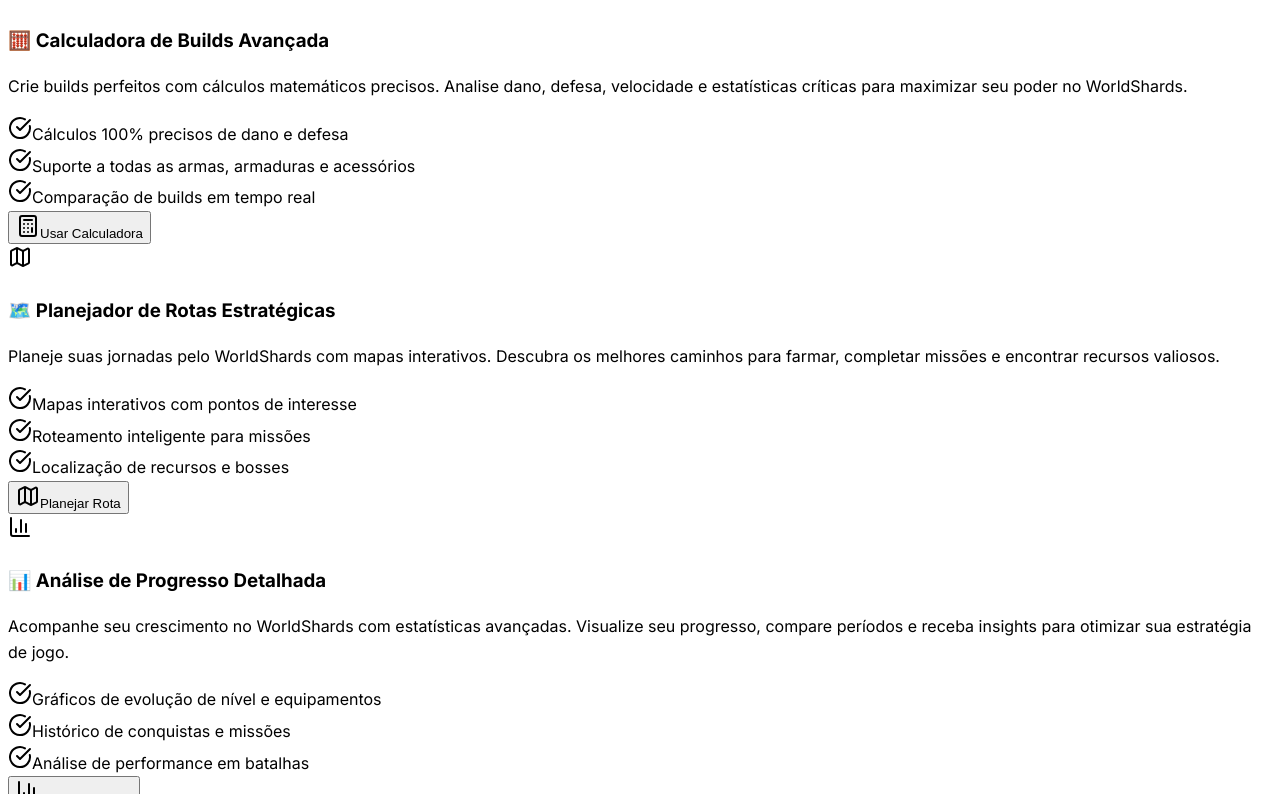
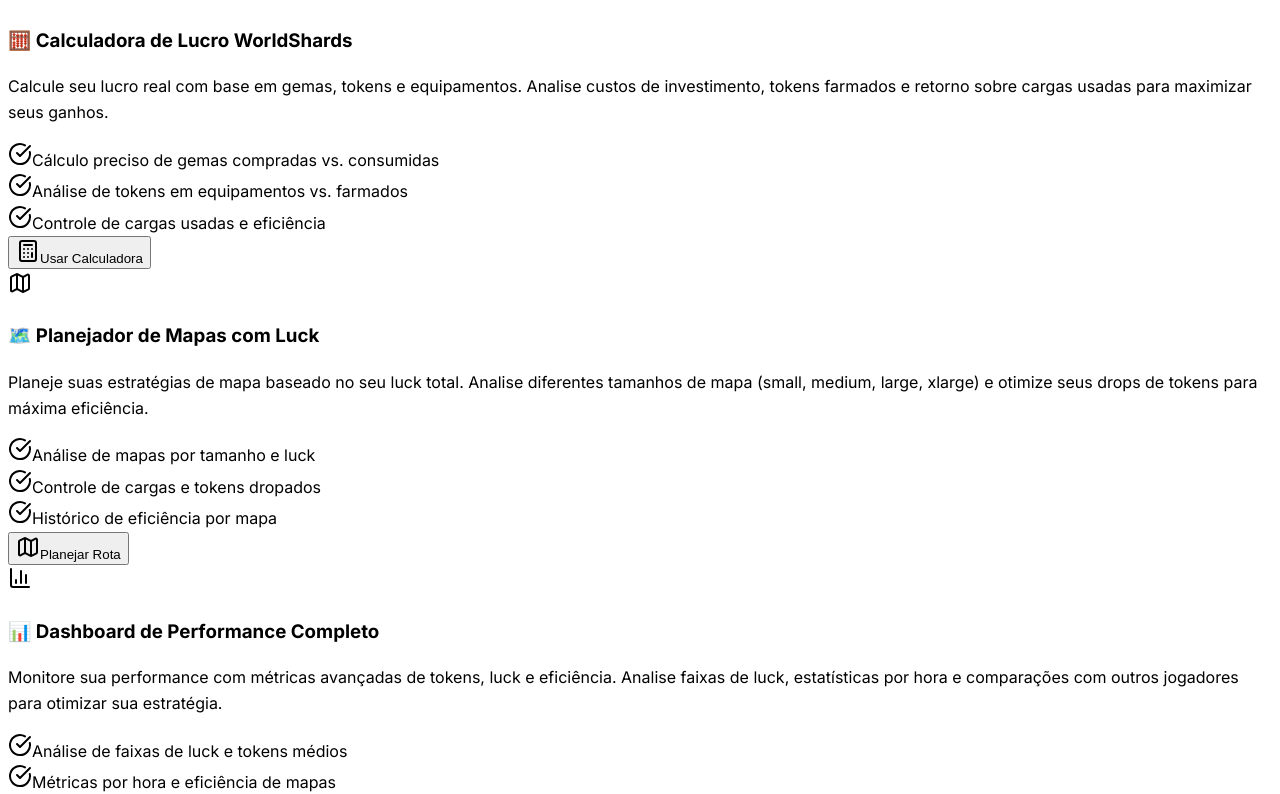
Before and after one commit to PlayerDex1/ProfitShards, a React (Vite) app in the folder client/: page / in a window 1280 px wide. Shown: the part 2486-3280 px from the top of the page. Built offline with nearby package versions, Linux system fonts and the light colour scheme; no server answers.

Commit message:
🎯 FEATURES REAIS: Atualizadas com funcionalidades específicas do WorldShards - Gemas, Tokens, Luck e Mapas

```diff
--- a/client/src/pages/home.tsx
+++ b/client/src/pages/home.tsx
@@ -287,10 +287,10 @@ export default function Home() {
 						<div className="p-4 bg-gradient-to-br from-primary/20 to-green-500/20 rounded-2xl">
 							<Star className="h-12 w-12 text-primary" />
 						</div>
-						⭐ Ferramentas Essenciais
+						⭐ Ferramentas WorldShards
 					</h2>
 					<p className="text-muted-foreground text-xl max-w-4xl mx-auto">
-						Descubra as funcionalidades que transformarão sua experiência no WorldShards e te darão vantagem competitiva
+						Descubra as funcionalidades específicas do WorldShards que te darão controle total sobre gemas, tokens, luck e mapas
 					</p>
 				</div>
 
@@ -301,26 +301,26 @@ export default function Home() {
 							<Calculator className="h-8 w-8 text-blue-600" />
 						</div>
 						<h3 className="text-xl font-bold text-blue-900 dark:text-blue-100 mb-4">
-							🧮 Calculadora de Builds Avançada
+							🧮 Calculadora de Lucro WorldShards
 						</h3>
 						<p className="text-blue-700 dark:text-blue-300 mb-6 leading-relaxed">
-							Crie builds perfeitos com cálculos matemáticos precisos. Analise dano, defesa, velocidade e
-							estatísticas críticas para maximizar seu poder no WorldShards.
+							Calcule seu lucro real com base em gemas, tokens e equipamentos. Analise custos de investimento,
+							tokens farmados e retorno sobre cargas usadas para maximizar seus ganhos.
 						</p>
 
 						{/* Benefícios específicos */}
 						<div className="space-y-2 mb-6">
 							<div className="flex items-center gap-2 text-sm text-blue-600 dark:text-blue-400">
 								<CheckCircle className="h-4 w-4" />
-								<span>Cálculos 100% precisos de dano e defesa</span>
+								<span>Cálculo preciso de gemas compradas vs. consumidas</span>
 							</div>
 							<div className="flex items-center gap-2 text-sm text-blue-600 dark:text-blue-400">
 								<CheckCircle className="h-4 w-4" />
-								<span>Suporte a todas as armas, armaduras e acessórios</span>
+								<span>Análise de tokens em equipamentos vs. farmados</span>
 							</div>
 							<div className="flex items-center gap-2 text-sm text-blue-600 dark:text-blue-400">
 								<CheckCircle className="h-4 w-4" />
-								<span>Comparação de builds em tempo real</span>
+								<span>Controle de cargas usadas e eficiência</span>
 							</div>
 						</div>
 
@@ -339,26 +339,26 @@ export default function Home() {
 							<Map className="h-8 w-8 text-green-600" />
 						</div>
 						<h3 className="text-xl font-bold text-green-900 dark:text-green-100 mb-4">
-							🗺️ Planejador de Rotas Estratégicas
+							🗺️ Planejador de Mapas com Luck
 						</h3>
 						<p className="text-green-700 dark:text-green-300 mb-6 leading-relaxed">
-							Planeje suas jornadas pelo WorldShards com mapas interativos. Descubra os melhores caminhos
-							para farmar, completar missões e encontrar recursos valiosos.
+							Planeje suas estratégias de mapa baseado no seu luck total. Analise diferentes tamanhos de mapa
+							(small, medium, large, xlarge) e otimize seus drops de tokens para máxima eficiência.
 						</p>
 
 						{/* Benefícios específicos */}
 						<div className="space-y-2 mb-6">
 							<div className="flex items-center gap-2 text-sm text-green-600 dark:text-green-400">
 								<CheckCircle className="h-4 w-4" />
-								<span>Mapas interativos com pontos de interesse</span>
+								<span>Análise de mapas por tamanho e luck</span>
 							</div>
 							<div className="flex items-center gap-2 text-sm text-green-600 dark:text-green-400">
 								<CheckCircle className="h-4 w-4" />
-								<span>Roteamento inteligente para missões</span>
+								<span>Controle de cargas e tokens dropados</span>
 							</div>
 							<div className="flex items-center gap-2 text-sm text-green-600 dark:text-green-400">
 								<CheckCircle className="h-4 w-4" />
-								<span>Localização de recursos e bosses</span>
+								<span>Histórico de eficiência por mapa</span>
 							</div>
 						</div>
 
@@ -377,26 +377,26 @@ export default function Home() {
 							<BarChart3 className="h-8 w-8 text-purple-600" />
 						</div>
 						<h3 className="text-xl font-bold text-purple-900 dark:text-purple-100 mb-4">
-							📊 Análise de Progresso Detalhada
+							📊 Dashboard de Performance Completo
 						</h3>
 						<p className="text-purple-700 dark:text-purple-300 mb-6 leading-relaxed">
-							Acompanhe seu crescimento no WorldShards com estatísticas avançadas. Visualize seu progresso,
-							compare períodos e receba insights para otimizar sua estratégia de jogo.
+							Monitore sua performance com métricas avançadas de tokens, luck e eficiência. Analise faixas de luck,
+							estatísticas por hora e comparações com outros jogadores para otimizar sua estratégia.
 						</p>
 
 						{/* Benefícios específicos */}
 						<div className="space-y-2 mb-6">
 							<div className="flex items-center gap-2 text-sm text-purple-600 dark:text-purple-400">
 								<CheckCircle className="h-4 w-4" />
-								<span>Gráficos de evolução de nível e equipamentos</span>
+								<span>Análise de faixas de luck e tokens médios</span>
 							</div>
 							<div className="flex items-center gap-2 text-sm text-purple-600 dark:text-purple-400">
 								<CheckCircle className="h-4 w-4" />
-								<span>Histórico de conquistas e missões</span>
+								<span>Métricas por hora e eficiência de mapas</span>
 							</div>
 							<div className="flex items-center gap-2 text-sm text-purple-600 dark:text-purple-400">
 								<CheckCircle className="h-4 w-4" />
-								<span>Análise de performance em batalhas</span>
+								<span>Comparação com estatísticas da comunidade</span>
 							</div>
 						</div>
 
```
